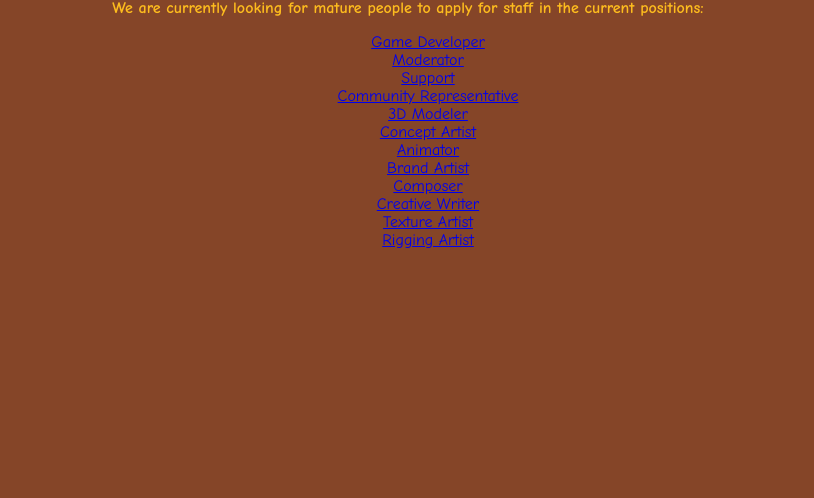
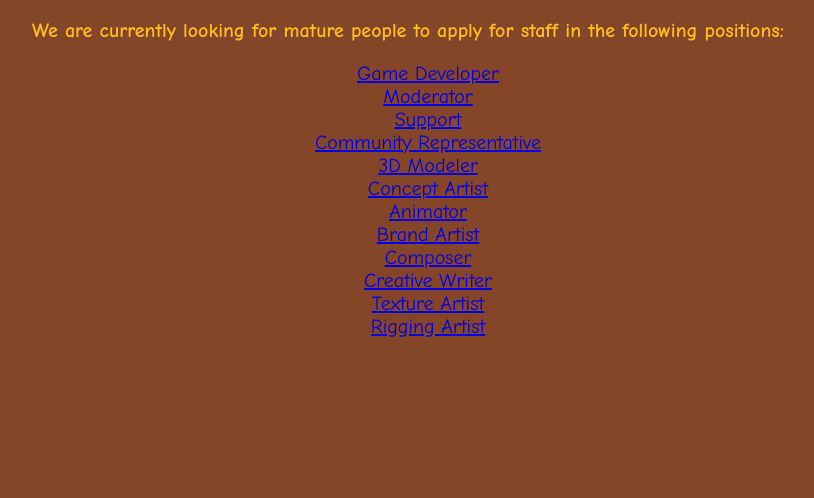
Before and after one commit to Toontown-Sugar-Rush/toontownsr.github.io, a plain HTML site: page index.html in a window 1280 px wide. Shown: the part 302-800 px from the top of the page, without its empty margins (232-1046 px from the left). Drawn offline with Linux system fonts and the light colour scheme.

Commit message:
[TempTTSRWebsite] - Modified Header

```diff
--- a/css/styles.css
+++ b/css/styles.css
@@ -1,6 +1,7 @@
 body {
 	background-color: rgb(133, 69, 40);
 	font-family: Comic sans MS;
+	font-size: 20px;
 }
 
 .title {
--- a/index.html
+++ b/index.html
@@ -9,7 +9,7 @@
 		<img class="ttsrlogo" src="img/ttsrlogo.png" alt="TTSR Logo"></img>
 	</div>
 	<h1 class="title">Welcome to Toontown Sugar Rush</h1>
-	<strong><p>We are currently looking for mature people to apply for staff in the current positions:</p></strong>
+	<strong><p>We are currently looking for mature people to apply for staff in the following positions:</p></strong>
 	<ul>
 		<li><a href="downloads/Game Developer Application.pdf">Game Developer</a></li>
 <!-- 		<li><a href="downloads/Web Developer Application.pdf">Web Developer</a></li>
```
